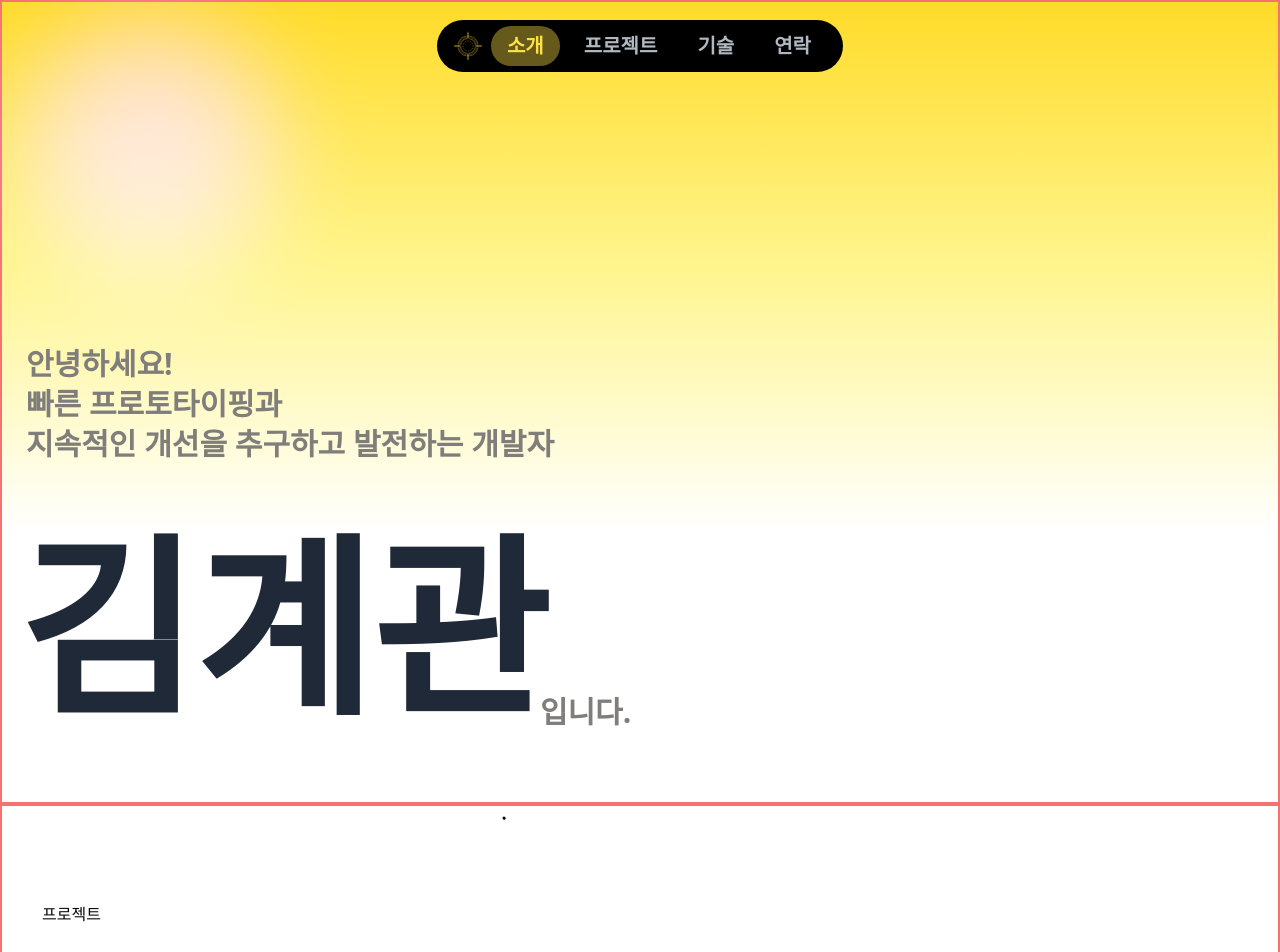
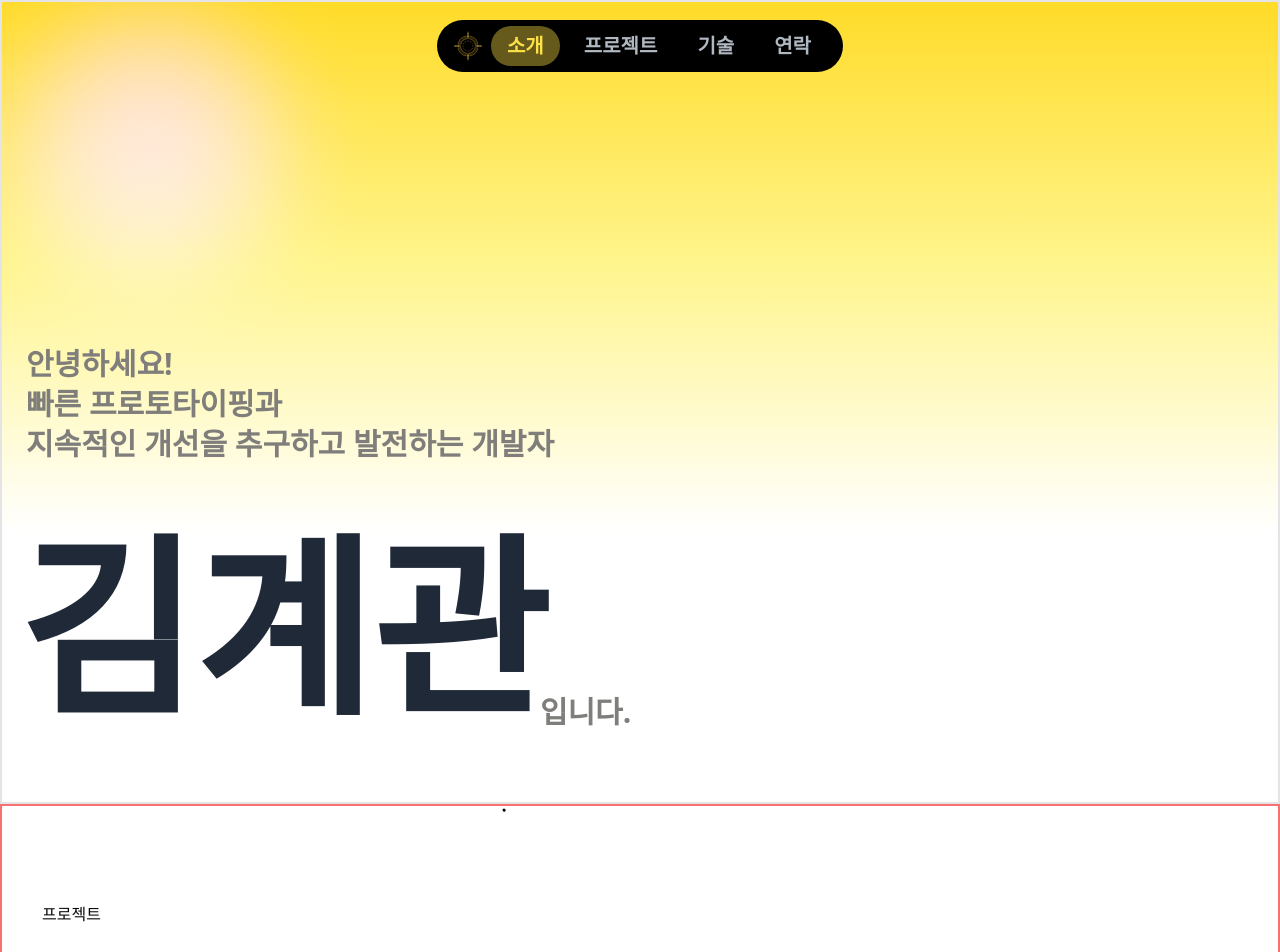
Before and after one commit to KIMLENDING/memory-game, a Next.js app: page /portfolio in a window 1280 px wide. Shown: the top 952 px of the page. Built offline with nearby package versions, Linux system fonts and the light colour scheme.

Commit message:
페이지 레이아웃 수정 및 SignatureAnimation 컴포넌트 스타일 개선

```diff
--- a/app/portfolio/page.tsx
+++ b/app/portfolio/page.tsx
@@ -13,10 +13,9 @@ const page = () => {
         <section className='flex flex-col items-center justify-center min-h-screen w-screen relative'>
             <MouseLight />
             <Sunrise />
-            <div className='relative w-screen border-2 border-red-400 '>
-                <Hero />
-                <SignatureAnimation />
-
+            <div className='relative w-screen h-fit border-2  '>
+                <Hero /> {/* Hero 컴포넌트의 높이 만으로 부모 요소의 h값이 결정됨  */}
+                <SignatureAnimation /> {/* 부모 요소의 범위에서 밀려남  */}
             </div>
             <section id='project' className='min-h-screen w-full py-24 px-10 border-2 border-red-400'>프로젝트</section>
             <section id='skill' className='min-h-screen w-full py-24 px-10 border-2 border-red-400'>기술</section>
--- a/app/test2/page.tsx
+++ b/app/test2/page.tsx
@@ -7,8 +7,8 @@ const page = () => {
                 <div className=' w-full h-[50vh] border-2 border-red-400  bg-blue-400'>
 
                 </div>
-                <div className='absolute w-full h-32 overflow-hidden border-2 border-red-400'>
-                    <div className='absolute w-full h-full left-0 top-0 bg-green-400'></div>
+                <div className='absolute w-full  h-32 overflow-hidden border-2 border-purple-500'>
+                    <div className='absolute w-full h-full  bg-green-400'></div>
                 </div>
 
             </div>
--- a/components/portfolio/SignatureAnimtion.tsx
+++ b/components/portfolio/SignatureAnimtion.tsx
@@ -74,14 +74,14 @@ const SignatureAnimation = () => {
 
 
 
-        <div ref={sectionRef} className="absolute w-full h-32 overflow-hidden">
+        <div ref={sectionRef} className="absolute w-full h-40 overflow-hidden z-50">
 
             {svgContent && (
                 <div
                     ref={svgContainerRef}
                     dangerouslySetInnerHTML={{ __html: svgContent }}
 
-                    className={`absolute w-full h-full left-0 top-0 max-md:scale-75 max-md:-translate-x-16 max-sm:scale-50 max-sm:-translate-x-1/4`}
+                    className={`absolute w-full h-full left-0 -top-2 max-md:-top-6 max-sm:-top-10 max-md:scale-75 max-md:-translate-x-16 max-sm:scale-50 max-sm:-translate-x-1/4 `}
                     style={{ maxWidth: "100%", maxHeight: "100%", objectFit: "contain" }}
                 />
             )}
```
